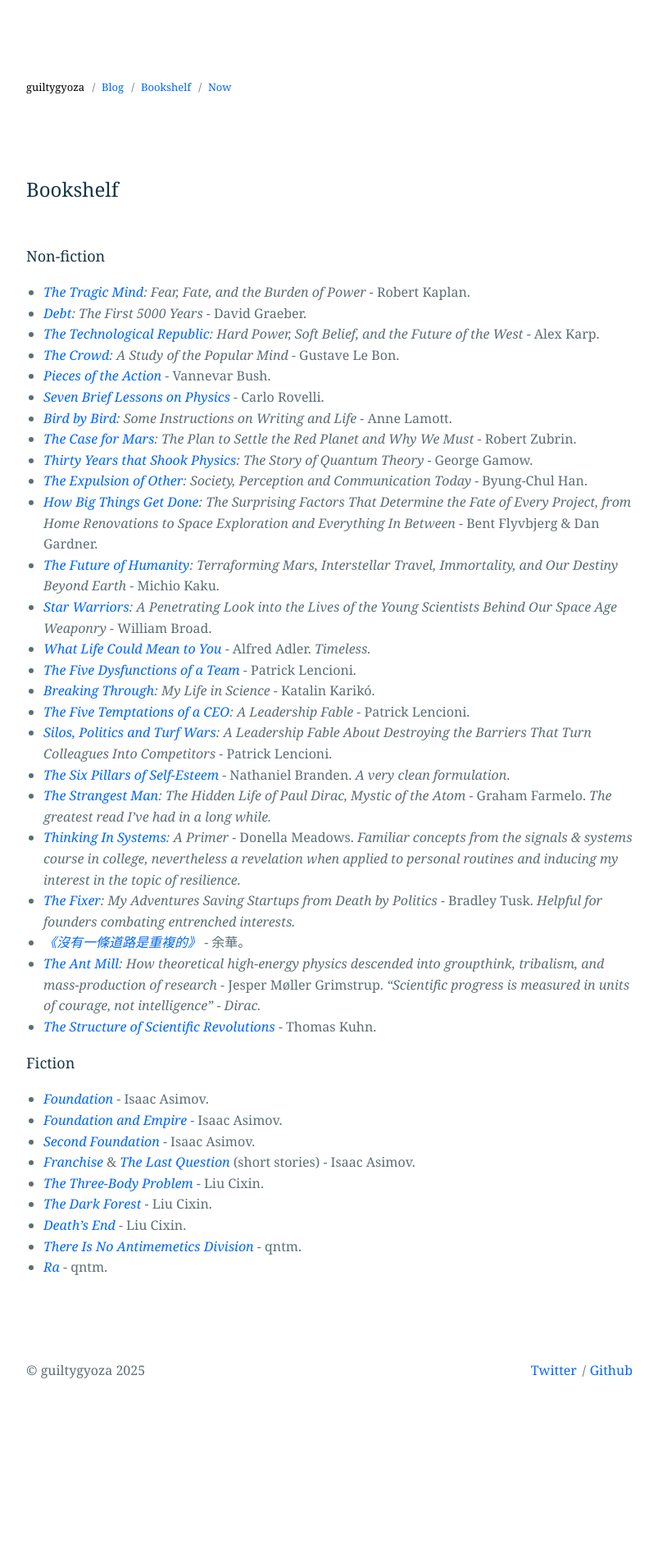
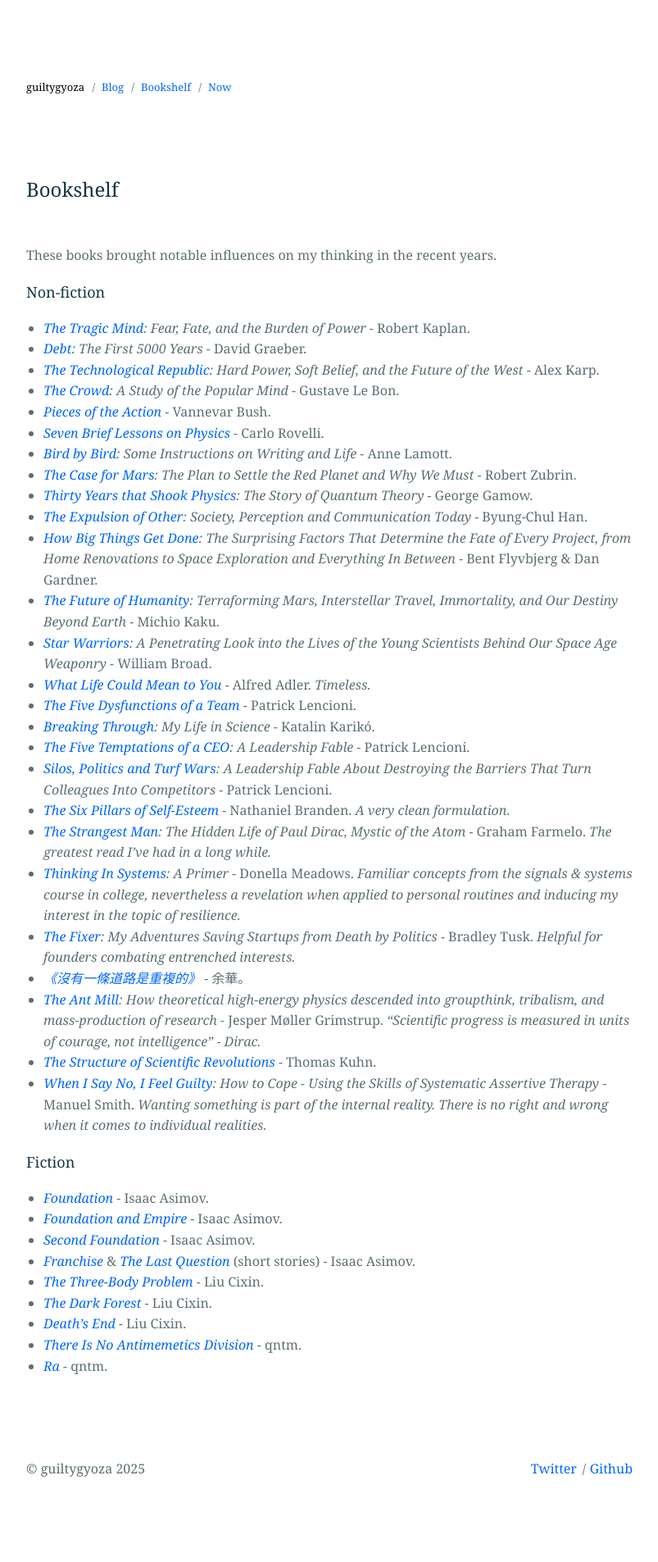
Before and after one commit to guiltygyoza/new-blog, a Jekyll site: the page built from _pages/bookshelf.markdown, in a window 1280 px wide. Shown: the whole page at 82% size, without its empty margins (238-1041 px from the left). Built offline with Jekyll 4.4.1, drawn with Linux system fonts in a browser that asks for light colours; before the commit the page ends 1784 px from its top, so only the background shows below that.

Commit message:
update bookshelf

```diff
--- a/_pages/bookshelf.markdown
+++ b/_pages/bookshelf.markdown
@@ -3,6 +3,8 @@
 title: Bookshelf
 permalink: /bookshelf/
 ---
+
+These books brought notable influences on my thinking in the recent years.
 
 ### Non-fiction
 - *[The Tragic Mind](https://www.goodreads.com/book/show/60747416-the-tragic-mind){:target="_blank"}: Fear, Fate, and the Burden of Power* - Robert Kaplan.
@@ -30,6 +32,7 @@
 - *[《沒有一條道路是重複的》](https://www.eslite.com/product/1001116171290769){:target="_blank"}* - 余華。
 - *[The Ant Mill](https://www.goodreads.com/book/show/237003337-the-ant-mill){:target="_blank"}: How theoretical high-energy physics descended into groupthink, tribalism, and mass-production of research* - Jesper Møller Grimstrup. *"Scientific progress is measured in units of courage, not intelligence" - Dirac.*
 - *[The Structure of Scientific Revolutions](https://www.goodreads.com/en/book/show/61539.The_Structure_of_Scientific_Revolutions){:target="_blank"}* - Thomas Kuhn.
+- *[When I Say No, I Feel Guilty](https://www.goodreads.com/book/show/1098624.When_I_Say_No_I_Feel_Guilty){:target="_blank"}: How to Cope - Using the Skills of Systematic Assertive Therapy* - Manuel Smith. *Wanting something is part of the internal reality. There is no right and wrong when it comes to individual realities.*
 
 ### Fiction
 - *[Foundation](https://www.goodreads.com/book/show/29579.Foundation){:target="_blank"}* - Isaac Asimov.
```
